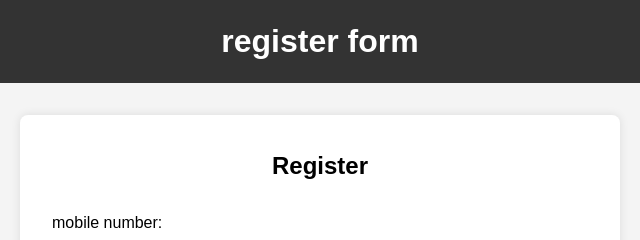
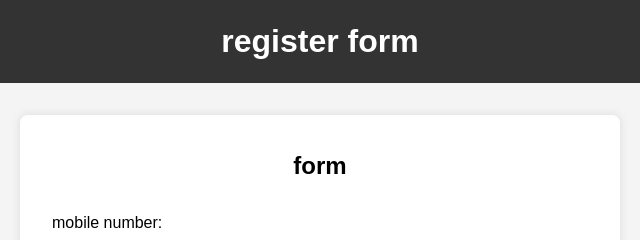
Before and after one commit to dhatchana31/register_form, a plain HTML site: page index.html in a window 1280 px wide. Shown: the top 240 px of the page, 320-960 px from the left. Drawn offline with Linux system fonts and the light colour scheme.

Commit message:
h2 form created

```diff
--- a/index.html
+++ b/index.html
@@ -16,7 +16,7 @@
     <main>
         <div class="container">
             <form class="registration-form">
-                <h2>Register</h2>
+                <h2>form</h2>
                 <label for="mobile number">mobile number:</label>
                 <input type="text" id="mobile number" name="mobile number" placeholder=" enter your mobile number"required>
 
```
